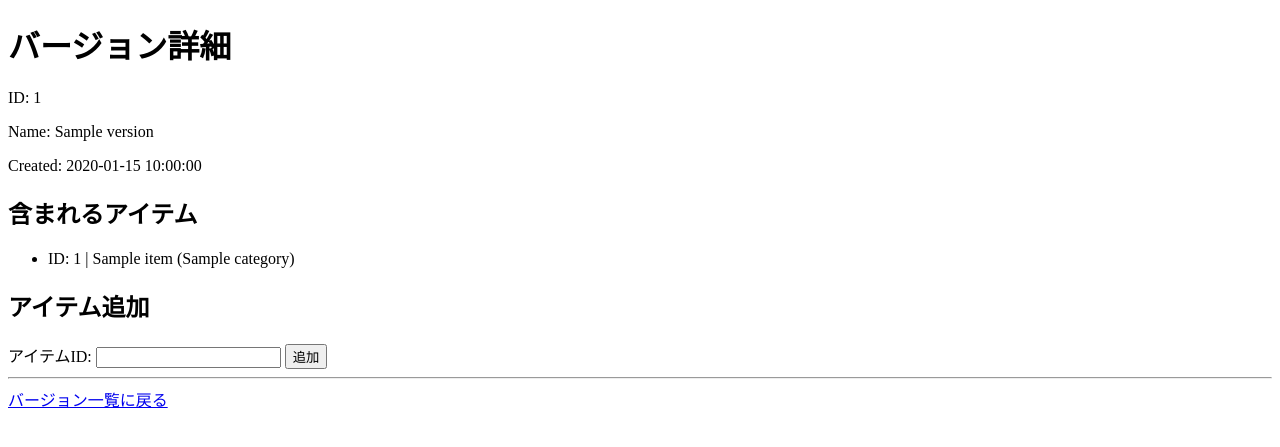
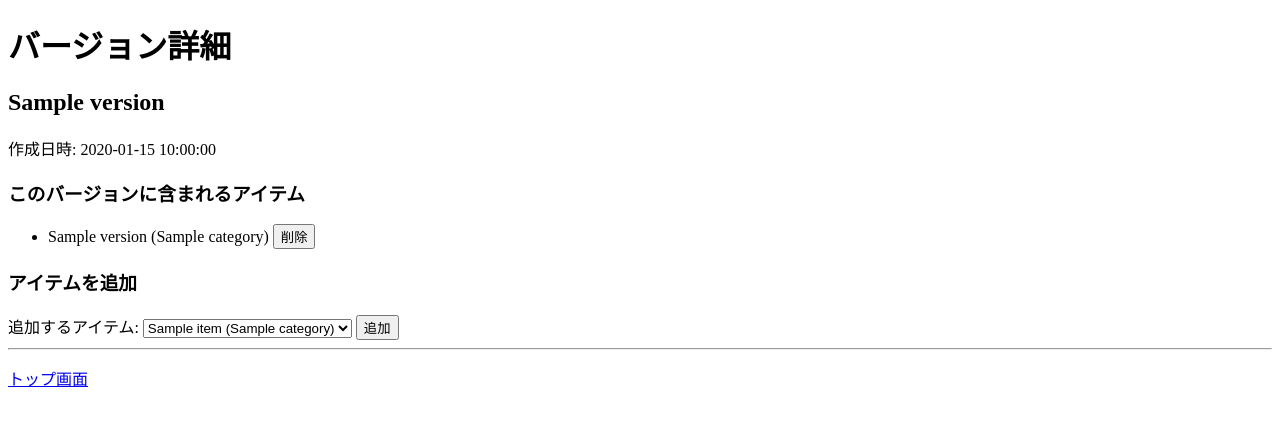
Before and after one commit to fjsho/flask-demo-my-desk-setup, a Flask app: template templates/version_detail.html in a window 1280 px wide. Shown: the top 447 px of the page. Run offline with Flask 3, Linux system fonts and the light colour scheme; the template is opened without the code that fills it: most values are stand-ins (such as "Sample title", 1, 10 or a date in 2020).

Commit message:
fix: ユーザージャーニーを意識して再構成
新規バージョン登録画面を追加し、既存のバージョン一覧を削除

```diff
--- a/app.py
+++ b/app.py
@@ -10,14 +10,14 @@ ITEMS_FILE = os.path.join(SCRIPT_DIR, "items.json")
 VERSIONS_FILE = os.path.join(SCRIPT_DIR, "versions.json")
 
 def load_json(filepath):
-    """JSONファイルを読み込み、存在しない場合は空リストを返す。"""
+    """JSONファイルを読み込み、存在しない/破損している場合は空リストを返す。"""
     if not os.path.exists(filepath):
         return []
-    with open(filepath, "r", encoding="utf-8") as f:
-        try:
+    try:
+        with open(filepath, "r", encoding="utf-8") as f:
             return json.load(f)
-        except json.JSONDecodeError:
-            return []
+    except (json.JSONDecodeError, IOError):
+        return []
 
 def save_json(filepath, data):
     """JSONファイルに保存する。"""
@@ -25,107 +25,158 @@ def save_json(filepath, data):
         json.dump(data, f, ensure_ascii=False, indent=2)
 
 def get_next_id(data_list):
-    """リスト内の最大idから+1した値を返す。空リストの場合は1を返す。"""
+    """リスト中の最大idに+1した値を返す。空なら1を返す。"""
     if not data_list:
         return 1
     return max(item["id"] for item in data_list) + 1
 
+# --------------------------------------------------
+# トップ画面(ホーム)
+# --------------------------------------------------
 @app.route("/")
 def index():
-    """トップページ: メニューを表示。"""
-    return render_template("index.html")
+    """
+    トップ画面:
+     - バージョン一覧(デスク環境の履歴)を表示
+     - 新規登録画面への導線
+     - アイテム一覧画面への導線
+    """
+    versions = load_json(VERSIONS_FILE)
+    # 最新が上に来るよう、createdAt 降順でソート (任意)
+    versions_sorted = sorted(versions, key=lambda v: v["createdAt"], reverse=True)
+    return render_template("index.html", versions=versions_sorted)
 
-# ------------------------------
-# アイテム管理
-# ------------------------------
-@app.route("/items")
-def list_items():
-    """アイテム一覧表示。"""
-    items = load_json(ITEMS_FILE)
-    return render_template("items.html", items=items)
+# --------------------------------------------------
+# デスク環境(バージョン) 新規登録
+# --------------------------------------------------
+@app.route("/version/new", methods=["GET", "POST"])
+def create_version():
+    """
+    新規バージョン登録画面:
+      - GET: フォームを表示
+      - POST: フォーム送信を受け取り、versions.jsonに保存
+    """
+    if request.method == "POST":
+        version_name = request.form.get("versionName")
+        # 作成日時は自動付与
+        now = datetime.now().strftime("%Y-%m-%dT%H:%M:%S")
 
-@app.route("/items/create", methods=["POST"])
-def create_item():
-    """アイテム新規作成。"""
-    name = request.form.get("name")
-    category = request.form.get("category")
-    items = load_json(ITEMS_FILE)
+        versions = load_json(VERSIONS_FILE)
+        new_id = get_next_id(versions)
 
-    new_id = get_next_id(items)
-    new_item = {
-        "id": new_id,
-        "name": name,
-        "category": category
-    }
-    items.append(new_item)
-    save_json(ITEMS_FILE, items)
+        new_version = {
+            "id": new_id,
+            "versionName": version_name,
+            "createdAt": now,
+            "items": []  # 登録時点ではまだアイテムを持たない想定
+        }
 
-    return redirect(url_for("list_items"))
+        versions.append(new_version)
+        save_json(VERSIONS_FILE, versions)
+        # 登録後はトップ画面or詳細画面に飛ばす
+        return redirect(url_for("show_version", version_id=new_id))
 
-# ------------------------------
-# バージョン管理
-# ------------------------------
-@app.route("/versions")
-def list_versions():
-    """バージョン一覧表示。"""
-    versions = load_json(VERSIONS_FILE)
-    return render_template("versions.html", versions=versions)
+    # GET: フォームを表示
+    return render_template("version_new.html")
 
-@app.route("/versions/create", methods=["POST"])
-def create_version():
-    """バージョン新規作成。"""
-    version_name = request.form.get("versionName")
-    versions = load_json(VERSIONS_FILE)
-
-    new_id = get_next_id(versions)
-    now = datetime.now().strftime("%Y-%m-%dT%H:%M:%S")
-    new_version = {
-        "id": new_id,
-        "versionName": version_name,
-        "createdAt": now,
-        "items": []
-    }
-    versions.append(new_version)
-    save_json(VERSIONS_FILE, versions)
-
-    return redirect(url_for("list_versions"))
-
+# --------------------------------------------------
+# バージョン詳細画面
+# --------------------------------------------------
 @app.route("/version/<int:version_id>")
 def show_version(version_id):
-    """バージョン詳細画面。含まれるアイテムも表示。"""
+    """
+    バージョン詳細:
+      - バージョン名、作成日時、紐づくアイテム一覧を表示
+      - アイテム追加フォームあり
+    """
     versions = load_json(VERSIONS_FILE)
-    items = load_json(ITEMS_FILE)
+    items_all = load_json(ITEMS_FILE)
 
     version = next((v for v in versions if v["id"] == version_id), None)
     if version is None:
         return f"Version ID {version_id} not found.", 404
 
-    # バージョンに含まれるアイテムオブジェクトのリストを作る
-    version_items = []
-    for item_id in version["items"]:
-        it = next((i for i in items if i["id"] == item_id), None)
-        if it:
-            version_items.append(it)
+    # バージョンに含まれるアイテムを抽出
+    version_items = [i for i in items_all if i["id"] in version["items"]]
 
-    return render_template("version_detail.html", version=version, items=version_items)
+    return render_template("version_detail.html",
+                           version=version,
+                           version_items=version_items,
+                           all_items=items_all)
 
 @app.route("/version/<int:version_id>/add_item", methods=["POST"])
 def add_item_to_version(version_id):
-    """指定したバージョンにアイテムを追加。"""
-    item_id = int(request.form.get("item_id"))
+    """
+    バージョンにアイテムをアタッチする。
+    (既存アイテムのIDを選択してPOSTする形)
+    """
+    item_id = int(request.form.get("item_id", 0))
     versions = load_json(VERSIONS_FILE)
+    items_all = load_json(ITEMS_FILE)
+
     version = next((v for v in versions if v["id"] == version_id), None)
     if version is None:
         return f"Version ID {version_id} not found.", 404
 
-    # 既に含まれていない場合だけ追加
+    # 該当アイテムが存在するかチェック
+    item = next((i for i in items_all if i["id"] == item_id), None)
+    if item is None:
+        return f"Item ID {item_id} not found.", 404
+
+    # すでに含まれていなければ追加
     if item_id not in version["items"]:
         version["items"].append(item_id)
+        save_json(VERSIONS_FILE, versions)
 
-    save_json(VERSIONS_FILE, versions)
     return redirect(url_for("show_version", version_id=version_id))
 
+@app.route("/version/<int:version_id>/remove_item", methods=["POST"])
+def remove_item_from_version(version_id):
+    """
+    バージョンからアイテムをデタッチする。
+    """
+    item_id = int(request.form.get("item_id", 0))
+    versions = load_json(VERSIONS_FILE)
+
+    version = next((v for v in versions if v["id"] == version_id), None)
+    if version is None:
+        return f"Version ID {version_id} not found.", 404
+
+    if item_id in version["items"]:
+        version["items"].remove(item_id)
+        save_json(VERSIONS_FILE, versions)
+
+    return redirect(url_for("show_version", version_id=version_id))
+
+# --------------------------------------------------
+# アイテム一覧 (＋新規作成)
+# --------------------------------------------------
+@app.route("/items", methods=["GET", "POST"])
+def items():
+    """
+    GET: アイテム一覧を表示
+    POST: 新規アイテムを登録
+    """
+    if request.method == "POST":
+        name = request.form.get("name")
+        category = request.form.get("category")
+        items_list = load_json(ITEMS_FILE)
+        new_id = get_next_id(items_list)
+        new_item = {
+            "id": new_id,
+            "name": name,
+            "category": category
+        }
+        items_list.append(new_item)
+        save_json(ITEMS_FILE, items_list)
+        return redirect(url_for("items"))
+
+    # GET: 一覧表示
+    items_list = load_json(ITEMS_FILE)
+    return render_template("items.html", items=items_list)
+
+# --------------------------------------------------
+# Flask起動
+# --------------------------------------------------
 if __name__ == "__main__":
-    # Flaskアプリを起動
-    # デバッグモードで起動するなら: app.run(debug=True)
     app.run(debug=True)
--- a/templates/version_detail.html
+++ b/templates/version_detail.html
@@ -2,29 +2,52 @@
 <html>
   <head>
     <meta charset="utf-8" />
-    <title>Version Detail</title>
+    <title>Desk Environment - バージョン詳細</title>
   </head>
   <body>
     <h1>バージョン詳細</h1>
-    <p>ID: {{ version.id }}</p>
-    <p>Name: {{ version.versionName }}</p>
-    <p>Created: {{ version.createdAt }}</p>
+    <h2>{{ version.versionName }}</h2>
+    <p>作成日時: {{ version.createdAt }}</p>
 
-    <h2>含まれるアイテム</h2>
+    <!-- 登録されているアイテム一覧 -->
+    <h3>このバージョンに含まれるアイテム</h3>
+    {% if version_items %}
     <ul>
-      {% for it in items %}
-        <li>ID: {{it.id}} | {{it.name}} ({{it.category}})</li>
+      {% for it in version_items %}
+      <li>
+        {{ it.name }} ({{ it.category }})
+        <!-- アイテム削除ボタン -->
+        <form
+          action="{{ url_for('remove_item_from_version', version_id=version.id) }}"
+          method="POST"
+          style="display: inline"
+        >
+          <input type="hidden" name="item_id" value="{{ it.id }}" />
+          <button type="submit">削除</button>
+        </form>
+      </li>
       {% endfor %}
     </ul>
+    {% else %}
+    <p>まだアイテムがありません。</p>
+    {% endif %}
 
-    <h2>アイテム追加</h2>
-    <form action="{{ url_for('add_item_to_version', version_id=version.id) }}" method="POST">
-      <label for="item_id">アイテムID:</label>
-      <input type="number" name="item_id" />
+    <!-- アイテム追加フォーム (既存アイテム選択) -->
+    <h3>アイテムを追加</h3>
+    <form
+      action="{{ url_for('add_item_to_version', version_id=version.id) }}"
+      method="POST"
+    >
+      <label for="item_id">追加するアイテム:</label>
+      <select name="item_id">
+        {% for it in all_items %}
+        <option value="{{ it.id }}">{{ it.name }} ({{ it.category }})</option>
+        {% endfor %}
+      </select>
       <button type="submit">追加</button>
     </form>
 
     <hr />
-    <a href="{{ url_for('list_versions') }}">バージョン一覧に戻る</a>
+    <p><a href="{{ url_for('index') }}">トップ画面</a></p>
   </body>
 </html>
```
Also changed, not shown: templates/index.html (+31 -10 lines), templates/items.html (+13 -7 lines), templates/version_new.html (added, +21 -0 lines), templates/versions.html (deleted, +0 -31 lines).
